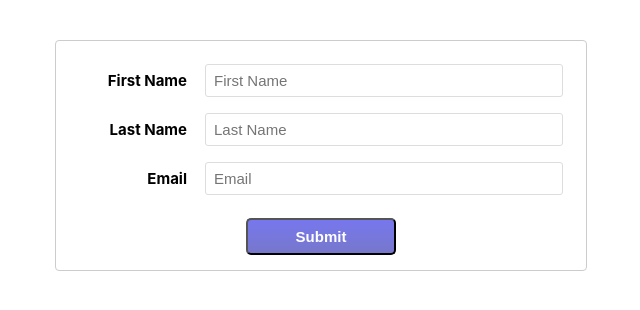
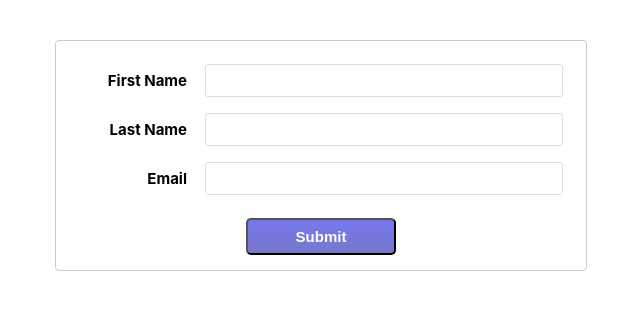
Before and after one commit to computapars/alicante2019, a React (Create React App) app: page / in a window 1280 px wide. Shown: the top 310 px of the page, without its empty margins (319-959 px from the left). Built offline with nearby package versions, Linux system fonts and the light colour scheme.

Commit message:
Using render props pattern for record level validation

```diff
--- a/src/04-record-level-validation/SignupForm.js
+++ b/src/04-record-level-validation/SignupForm.js
@@ -13,38 +13,79 @@ import isEmail from 'sane-email-validation'
  */
 export default function SignupForm({ onSubmit }) {
   return (
-    <Form onSubmit={onSubmit}>
+    <Form
+      onSubmit={onSubmit}
+      validate={(values) => {
+        const errors = {};
+        if(!values.firstName){
+          errors.firstName = "required"
+        }
+        if (!values.lastName){
+          errors.lastName = "Required"
+        }
+        if(!values.email){
+          errors.email = "Required"
+        } else if (!isEmail(values.email)){
+          errors.email = "Not really an email";
+        }
+        return errors;
+      }}
+    >
       {({ handleSubmit }) => (
         <form onSubmit={handleSubmit}>
           <div>
             <label htmlFor="firstName">First Name</label>
             <Field
-              component="input"
               type="text"
-              id="firstName"
               name="firstName"
-              placeholder="First Name"
-            />
+            >
+              {({ input, meta }) => (
+                <React.Fragment>
+                  <input
+                    {...input}
+                  />
+                  {(meta.error && meta.touched) && (
+                    <span>{meta.error}</span>
+                  )}
+                </React.Fragment>
+              )}
+            </Field>
           </div>
           <div>
             <label htmlFor="lastName">Last Name</label>
             <Field
-              component="input"
               type="text"
-              id="lastName"
               name="lastName"
-              placeholder="Last Name"
-            />
+            >
+              {({ input, meta }) => (
+                <React.Fragment>
+                  <input
+                    {...input}
+                  />
+                  {(meta.error && meta.touched) && (
+                    <span>{meta.error}</span>
+                  )}
+                </React.Fragment>
+              )}
+            </Field>
           </div>
           <div>
             <label htmlFor="email">Email</label>
             <Field
-              component="input"
               type="text"
-              id="email"
               name="email"
-              placeholder="Email"
-            />
+            >
+              {({ input, meta }) => (
+                <React.Fragment>
+                  <input
+                    {...input}
+                  />
+                  {(meta.error && meta.touched) && (
+                    <span>{meta.error}</span>
+                  )}
+                </React.Fragment>
+              )}
+            </Field>
           </div>
           <button type="submit">Submit</button>
         </form>
--- a/src/index.js
+++ b/src/index.js
@@ -4,7 +4,7 @@ import './index.css'
 import Styles from './Styles'
 import exercises from './exercises'
 
-const exercise = 3
+const exercise = 4
 
 const Exercise = exercises[exercise - 1]
 
```
